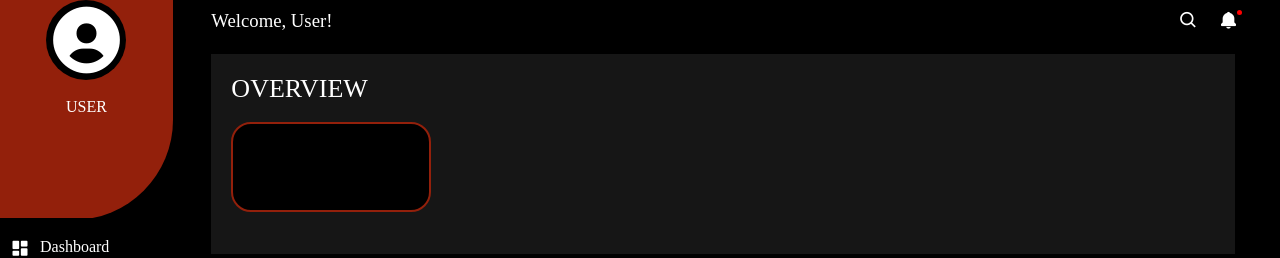
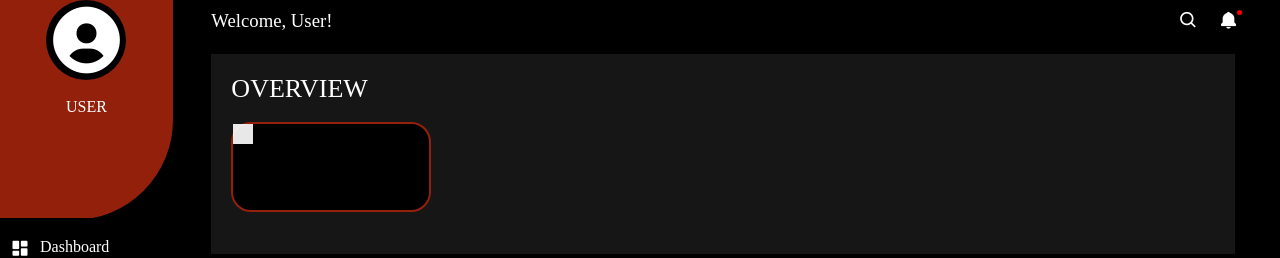
Before and after one commit to Lovethrech/personal-finance-manager, a Vue app: page / in a window 1280 px wide. Shown: the top 258 px of the page. Built offline with nearby package versions, Linux system fonts and the light colour scheme.

Commit message:
...working on landing-page-overview container

```diff
--- a/src/components/landing-page/LandingPageOverviewBoxIconCtn.vue
+++ b/src/components/landing-page/LandingPageOverviewBoxIconCtn.vue
@@ -6,6 +6,7 @@
 
 <style scoped>
 .landing-page-overview-box-icon-ctn{
+    background-color: #ffffffe8;
     width:20px;
     height:20px;
 }
```
